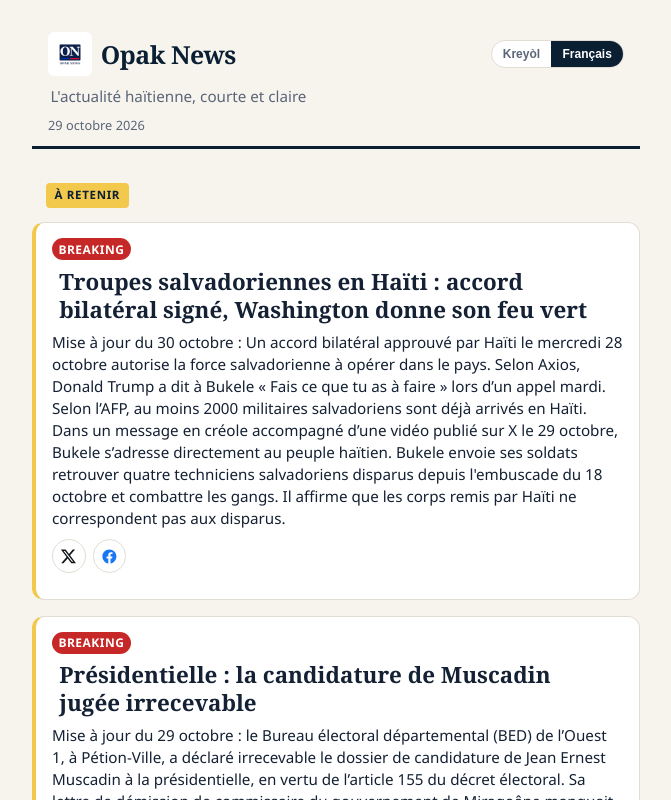
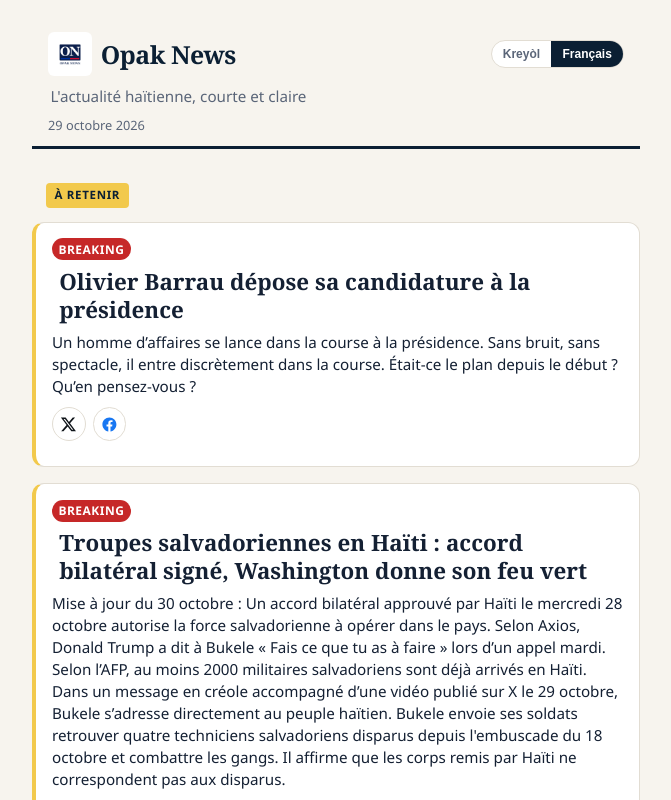
Before and after one commit to haitialways-pixel/opak-news, a React (Vite) app: page / in a window 1280 px wide. Shown: the top 800 px of the page, without its empty margins (304-975 px from the left). Built offline with nearby package versions, Linux system fonts and the light colour scheme; no server answers.

Commit message:
New story: Olivier Barrau candidacy + video

```diff
--- a/src/data/stories.ts
+++ b/src/data/stories.ts
@@ -107,6 +107,44 @@ export const STORIES: Story[] = [
       "OCHA / ReliefWeb",
       "EFE / Infobae",
       "Noticias SIN",
+    ],
+  },
+  {
+    id: "ntk-barrau-candidature-2026-10-28",
+    tier: "need-to-know",
+    topic: "governance",
+    publishedAt: "2026-10-30",
+    publishedTime: "2026-10-30T09:50:00-04:00",
+    isBreaking: true,
+    headline: {
+      ht: "Olivier Barrau depoze kandidati li pou prezidans lan",
+      fr: "Olivier Barrau dépose sa candidature à la présidence",
+    },
+    brief: {
+      ht: "Yon biznisman lanse tèt li nan batay pou prezidans lan. San bri, san spektak, li antre nan kous la an silans. Èske se te plan an depi okòmansman ? Kisa nou panse ?",
+      fr: "Un homme d’affaires se lance dans la course à la présidence. Sans bruit, sans spectacle, il entre discrètement dans la course. Était-ce le plan depuis le début ? Qu’en pensez-vous ?",
+    },
+    body: {
+      ht: "Biznisman Olivier Barrau depoze dosye kandidati li pou eleksyon prezidansyèl la nan Biwo Elektoral Depatmantal (BED) Lwès 1 a mèkredi 28 oktòb 2026, 24 èdtan apre li te enskri sou platfòm anliy CEP a 27 oktòb. Li kandida sou bannyè Mouvman Travayis Ayisyen (MTH).\n\nDepo a fèt nan kalm. Barrau te vini ak avoka li yo, chèf pati a, sekretè jeneral pati a ak sekirite li. De lòt kandida MTH te la tou.\n\nPami priyorite li site yo: sekirite, edikasyon, travay, batay kont koripsyon, epi mete Leta nan sèvis sitwayen yo.\n\nDepoze yon dosye pa vle di li valide: CEP la dwe egzamine l toujou. Premye tou eleksyon yo fikse pou 18 jiyè 2027.",
+      fr: "L’homme d’affaires Olivier Barrau a déposé son dossier de candidature à la présidence au Bureau électoral départemental (BED) de l’Ouest 1 le mercredi 28 octobre 2026, 24 heures après s’être inscrit sur la plateforme en ligne du CEP le 27 octobre. Il est candidat sous la bannière du Mouvement travailliste haïtien (MTH).\n\nLe dépôt s’est fait dans le calme. Barrau était accompagné de ses avocats, du chef du parti, du secrétaire général du parti et de sa sécurité. Deux autres candidats du MTH étaient également présents.\n\nParmi les priorités qu’il cite : la sécurité, l’éducation, l’emploi, la lutte contre la corruption et un État au service des citoyens.\n\nLe dépôt ne vaut pas validation : le CEP doit encore examiner le dossier. Le premier tour est fixé au 18 juillet 2027.",
+    },
+    video: {
+      src: "/video/barrau-2026-10-28.mp4",
+      poster: "/video/barrau-2026-10-28.jpg",
+      credit: "Vidéo : @JRRescape / X",
+      url: "https://x.com/JRRescape/status/2115923281790349484",
+    },
+    sources: [
+      "Le Nouvelliste",
+      "Caramel Haïti",
+      "Lakay Info 509",
+      "Le Concret Info",
+    ],
+    sourceLinks: [
+      { name: "Le Nouvelliste", url: "https://lenouvelliste.com/article/273408/olivier-barrau-depose-officiellement-sa-candidature-a-la-presidence" },
+      { name: "Caramel Haïti", url: "https://caramelhaiti.com/presidentielle-olivier-barrau-depose-sa-candidature/" },
+      { name: "Lakay Info 509", url: "https://lakayinfo509.com/presidentielle-2026-lhomme-daffaires-olivier-barrau-sinscrit-sur-la-plateforme-du-cep-et-devoile-ses-priorites/" },
+      { name: "Le Concret Info", url: "https://www.leconcretinfo.com/2026/10/28/elections-olivier-barrau-depose-ses-pieces-de-candidature-a-la-presidence/" },
     ],
   },
   {
```
Also changed, not shown: public/video/barrau-2026-10-28.jpg (added), 1 other file (tests, documents, lock files or other folders).
